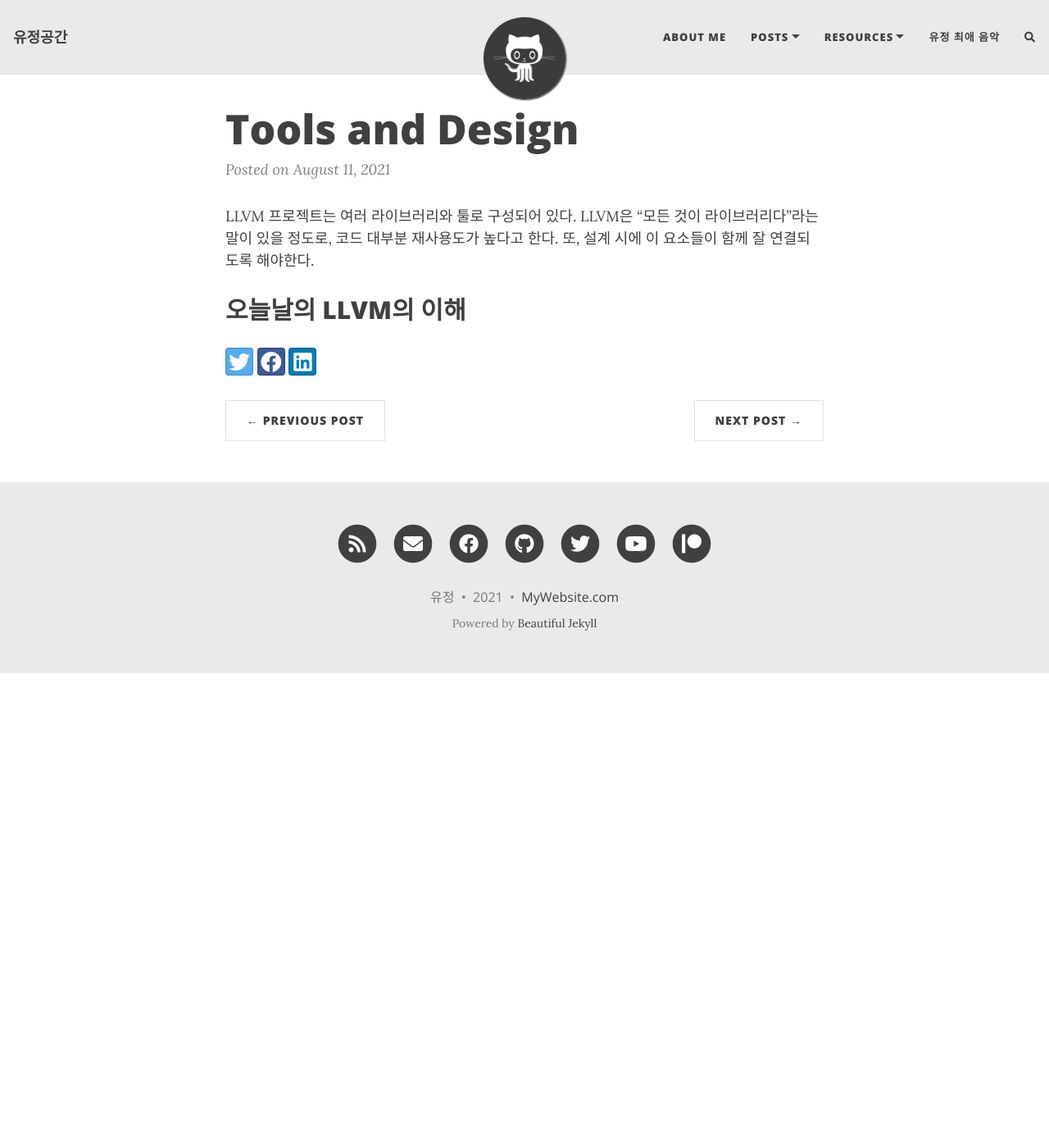
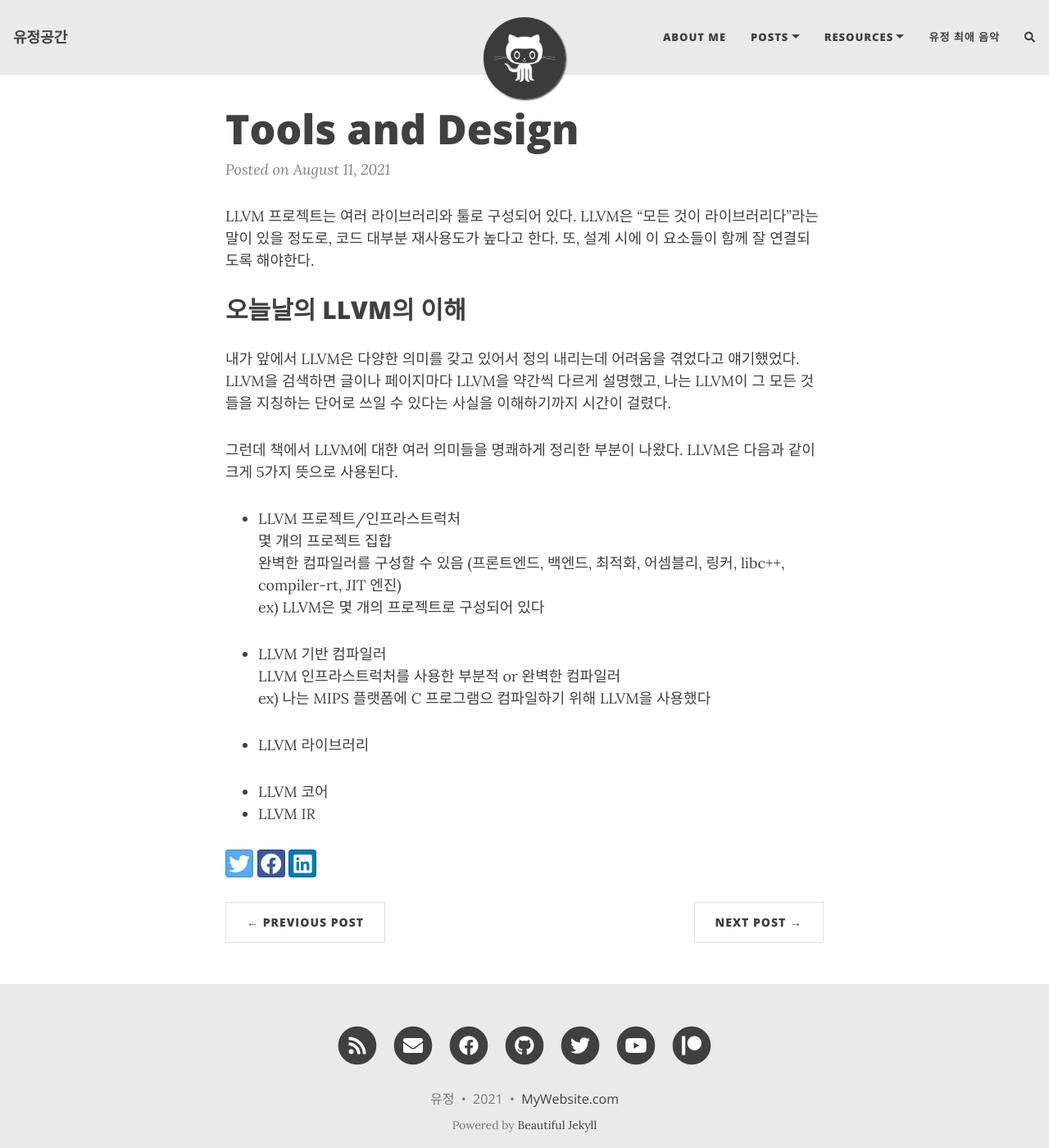
Before and after one commit to jaeun-nyj/jaeun-nyj.github.io, a Jekyll site: the page built from _posts/LLVM Core library/2021-08-11-tools-and-design.md, in a window 1280 px wide and 1400 px high. Shown: the whole window at 82% size. Built offline with Jekyll 4.4.1, drawn with Linux system fonts in a browser that asks for light colours; nearby versions of some CDN libraries; comment, search, counter and statistics services are not loaded.

Commit message:
Update 2021-08-11-tools-and-design.md

```diff
--- a/_posts/LLVM Core library/2021-08-11-tools-and-design.md
+++ b/_posts/LLVM Core library/2021-08-11-tools-and-design.md
@@ -8,3 +8,21 @@ comments: true
 LLVM 프로젝트는 여러 라이브러리와 툴로 구성되어 있다. LLVM은 "모든 것이 라이브러리다"라는 말이 있을 정도로, 코드 대부분 재사용도가 높다고 한다. 또, 설계 시에 이 요소들이 함께 잘 연결되도록 해야한다.
 
 ## 오늘날의 LLVM의 이해
+내가 앞에서 LLVM은 다양한 의미를 갖고 있어서 정의 내리는데 어려움을 겪었다고 얘기했었다.
+LLVM을 검색하면 글이나 페이지마다 LLVM을 약간씩 다르게 설명했고, 나는 LLVM이 그 모든 것들을 지칭하는 단어로 쓰일 수 있다는 사실을 이해하기까지 시간이 걸렸다.
+
+그런데 책에서 LLVM에 대한 여러 의미들을 명쾌하게 정리한 부분이 나왔다. LLVM은 다음과 같이 크게 5가지 뜻으로 사용된다.
+- LLVM 프로젝트/인프라스트럭처
+  몇 개의 프로젝트 집합
+  완벽한 컴파일러를 구성할 수 있음 (프론트엔드, 백엔드, 최적화, 어셈블리, 링커, libc++, compiler-rt, JIT 엔진)
+  ex) LLVM은 몇 개의 프로젝트로 구성되어 있다
+
+- LLVM 기반 컴파일러
+  LLVM 인프라스트럭처를 사용한 부분적 or 완벽한 컴파일러
+  ex) 나는 MIPS 플랫폼에 C 프로그램으 컴파일하기 위해 LLVM을 사용했다
+
+- LLVM 라이브러리
+
+
+- LLVM 코어
+- LLVM IR
```
